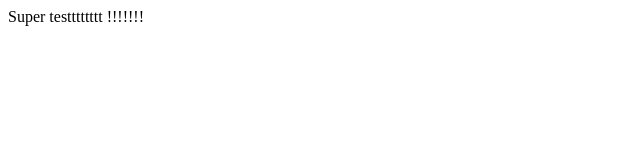
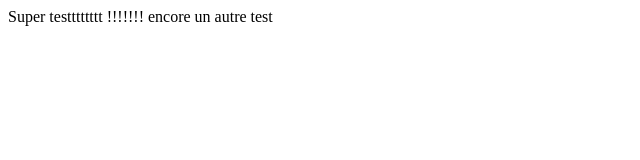
Before and after one commit to Stefannoo/Gitultime2, a plain HTML site: page index.html in a window 1280 px wide. Shown: the whole page, without its empty margins (0-640 px from the left). Drawn offline with Linux system fonts and the light colour scheme.

Commit message:
Version alternative

```diff
--- a/index.html
+++ b/index.html
@@ -8,5 +8,8 @@
 </head>
 <body>
      Super testttttttt !!!!!!!
+
+
+     encore un autre test
 </body>
 </html>
```
